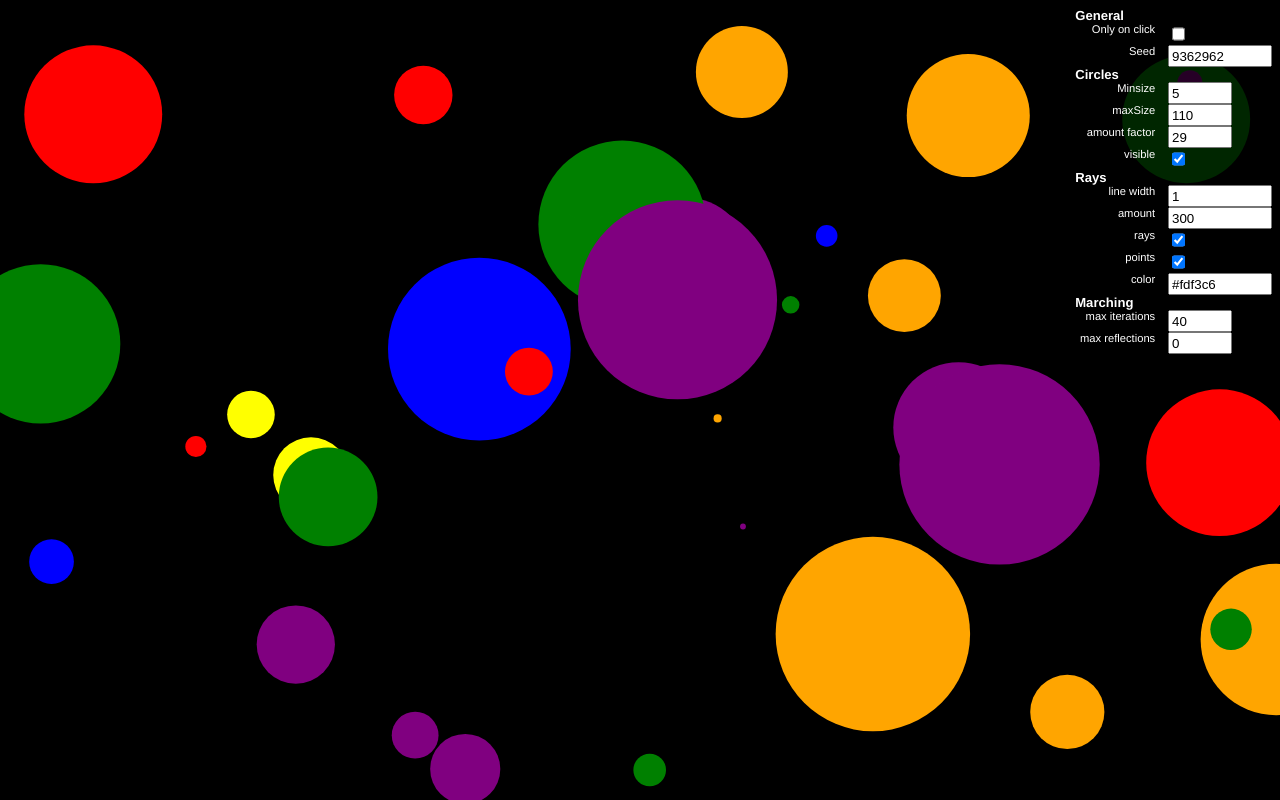
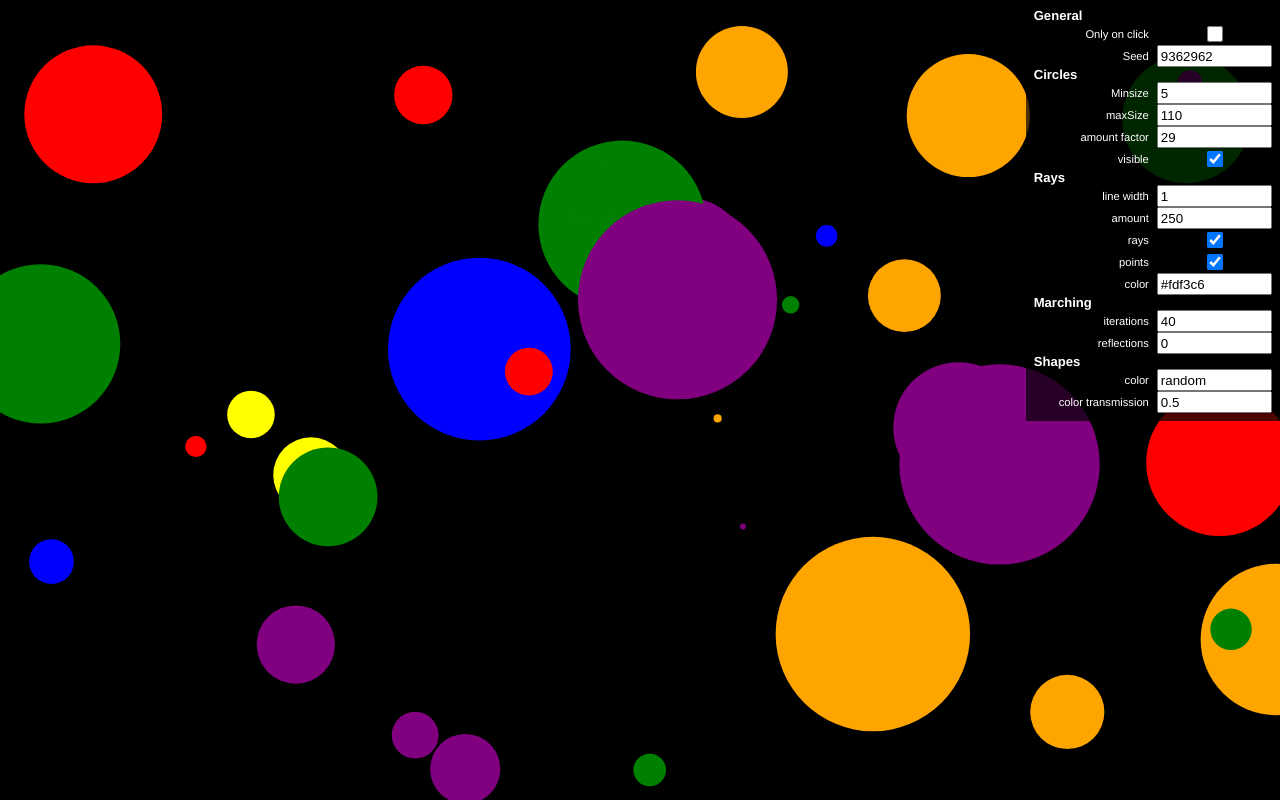
Before and after one commit to pennane/raycast, a website built with Vite: page index.html in a window 1280 px wide. Built offline with nearby package versions, Linux system fonts and the light colour scheme.

Commit message:
feat: better styling & more options

```diff
--- a/index.html
+++ b/index.html
@@ -9,9 +9,10 @@
         <div id="app">
             <div id="canvas-target"></div>
             <div id="settings">
-                <ul>
-                    <li>
+                <div>
                     <h3>General</h3>
+                </div>
+
                 <div>
                     <label>Only on click</label>
                     <input type="checkbox" id="onlyOnClick" />
@@ -20,89 +21,84 @@
                     <label>Seed</label>
                     <input type="number" id="seed" />
                 </div>
-                    </li>
-                    <li>
+
+                <div>
                     <h3>Circles</h3>
-                        <ul>
-                            <li>
+                </div>
+
                 <div>
                     <label>Minsize</label>
                     <input type="number" id="minSize" min="5" max="200" />
                 </div>
-                            </li>
-                            <li>
+
                 <div>
                     <label>maxSize</label>
                     <input type="number" id="maxSize" min="6" max="201" />
                 </div>
-                            </li>
-                            <li>
+
                 <div>
                     <label>amount factor</label>
                     <input type="number" id="amountFactor" min="5" max="100" />
                 </div>
-                            </li>
-                            <li>
+
                 <div>
                     <label>visible</label>
                     <input type="checkbox" id="visible" />
                 </div>
-                            </li>
-                        </ul>
-                    </li>
-                    <li>
+
+                <div>
                     <h3>Rays</h3>
-                        <ul>
-                            <li>
+                </div>
+
                 <div>
                     <label>line width</label>
                     <input type="number" id="lineWidth" />
                 </div>
-                            </li>
-                            <li>
+
                 <div>
                     <label>amount</label>
                     <input type="number" id="amount" />
                 </div>
-                            </li>
-                            <li>
+
                 <div>
                     <label>rays</label>
                     <input type="checkbox" id="rays" />
                 </div>
-                            </li>
-                            <li>
+
                 <div>
                     <label>points</label>
                     <input type="checkbox" id="points" />
                 </div>
-                            </li>
-                            <li>
+
                 <div>
                     <label>color</label>
                     <input type="text" id="color" />
                 </div>
-                            </li>
-                        </ul>
-                    </li>
-                    <li>
+
+                <div>
                     <h3>Marching</h3>
-                        <ul>
-                            <li>
+                </div>
+
                 <div>
-                                    <label>max iterations</label>
-                                    <input type="number" id="maxIterations" min="1" max="200" />
+                    <label>iterations</label>
+                    <input type="number" id="iterations" min="1" max="200" />
                 </div>
-                            </li>
-                            <li>
+
                 <div>
-                                    <label>max reflections </label>
-                                    <input type="number" id="maxReflections" min="0" max="200" />
+                    <label>reflections </label>
+                    <input type="number" id="reflections" min="0" max="200" />
                 </div>
-                            </li>
-                        </ul>
-                    </li>
-                </ul>
+                <div>
+                    <h3>Shapes</h3>
+                </div>
+                <div>
+                    <label>color</label>
+                    <input type="text" id="shapeColor" />
+                </div>
+                <div>
+                    <label>color transmission</label>
+                    <input type="number" min="0" max="1" id="shapeColorTransmission" />
+                </div>
             </div>
         </div>
         <script type="module" src="/src/main.ts"></script>
--- a/src/canvas/ray/Ray.ts
+++ b/src/canvas/ray/Ray.ts
@@ -81,8 +81,13 @@
             i++
         }
 
-        const newColor = average([color || this.color, closest.color], undefined, [0.5, 0.5])
-            .alpha(0.8 - iteration * (0.8 / options.maxIterationCount))
+        const tranmissionAmount = Math.max(Math.min(closest.colorTransmission, 1), 0)
+
+        const newColor = average([color || this.color, closest.color], undefined, [
+            1 - tranmissionAmount,
+            tranmissionAmount
+        ])
+            .alpha(0.9 - iteration * (0.9 / options.maxIterationCount))
             .hex()
 
         if (this.showPoints) {
--- a/src/canvas/shape/Circle.ts
+++ b/src/canvas/shape/Circle.ts
@@ -7,9 +7,9 @@
 export class Circle extends ColoredShape {
     radius: number
 
-    constructor({ context, x, y, radius }: CircleOptions) {
-        super({ context, x, y })
-        this.radius = radius
+    constructor(options: CircleOptions) {
+        super(options)
+        this.radius = options.radius
     }
 
     show() {
--- a/src/canvas/shape/ColoredShape.ts
+++ b/src/canvas/shape/ColoredShape.ts
@@ -1,14 +1,21 @@
 import { Shape, ShapeOptions } from './Shape'
 
 export interface ColoredShapeOptions extends ShapeOptions {
-    color?: string
+    color: string | 'random'
+    colorTransmission: number
 }
 
 export abstract class ColoredShape extends Shape {
     color: string
+    colorTransmission: number
     constructor(options: ColoredShapeOptions) {
         super(options)
-        this.color = options.color || ColoredShape.getRandomColor()
+        if (options.color === 'random') {
+            this.color = ColoredShape.getRandomColor()
+        } else {
+            this.color = options.color
+        }
+        this.colorTransmission = options.colorTransmission
     }
 
     static basicColors = ['green', 'red', 'yellow', 'blue', 'orange', 'purple']
--- a/src/main.ts
+++ b/src/main.ts
@@ -41,7 +41,16 @@
         let x = seededRandomInteger(randomGenerator, 0, canvas.width)
         let y = seededRandomInteger(randomGenerator, 0, canvas.height)
         let r = seededRandomInteger(randomGenerator, settings.circles.minSize, settings.circles.maxSize)
-        circles.push(new Circle({ context, x, y, radius: r }))
+        circles.push(
+            new Circle({
+                context,
+                x,
+                y,
+                radius: r,
+                color: settings.shapes.shapeColor,
+                colorTransmission: settings.shapes.shapeColorTransmission
+            })
+        )
     }
 
     let angles: number[] = []
@@ -76,8 +85,8 @@
 
             ray.march({
                 items: circles,
-                maxIterationCount: settings.march.maxReflections,
-                maxMarchCount: settings.march.maxIterations
+                maxIterationCount: settings.march.reflections,
+                maxMarchCount: settings.march.iterations
             })
         }
     }
--- a/src/settings.ts
+++ b/src/settings.ts
@@ -16,8 +16,12 @@
         color: string
     }
     march: {
-        maxIterations: number
-        maxReflections: number
+        iterations: number
+        reflections: number
+    }
+    shapes: {
+        shapeColor: 'random' | string
+        shapeColorTransmission: number
     }
 }
 
@@ -32,14 +36,18 @@
         },
         rays: {
             lineWidth: 1,
-            amount: 300,
+            amount: 250,
             points: true,
             rays: true,
             color: '#fdf3c6'
         },
         march: {
-            maxIterations: 40,
-            maxReflections: 0
+            iterations: 40,
+            reflections: 0
+        },
+        shapes: {
+            shapeColor: 'random',
+            shapeColorTransmission: 0.5
         }
     }
 }
--- a/src/style/global.css
+++ b/src/style/global.css
@@ -2,9 +2,6 @@
     font-family: Avenir, Helvetica, Arial, sans-serif;
     -webkit-font-smoothing: antialiased;
     -moz-osx-font-smoothing: grayscale;
-    text-align: center;
-    color: #2c3e50;
-    margin-top: 60px;
 }
 
 #canvas {
@@ -28,29 +25,25 @@
     color: white;
     font-size: 0.7rem;
     padding: 0.5rem;
+    padding-right: 1rem;
 }
 
-#settings ul {
-    list-style: none;
-    padding: 0;
-    margin: 0;
-}
-#settings li > div {
-    display: flex;
-    gap: 0.8rem;
+#settings > div {
+    display: grid;
+    grid-auto-flow: column;
+    grid-auto-columns: 50%;
+    align-items: center;
+    gap: 0.5rem;
 }
 
 #settings h3 {
     margin: 0;
-    text-align: left;
 }
 
 #settings input {
     height: 1rem;
-    max-width: 6rem;
 }
 
 #settings label {
-    width: 5rem;
     text-align: right;
 }
```
Lines whose indentation alone changed are shown as unchanged.
